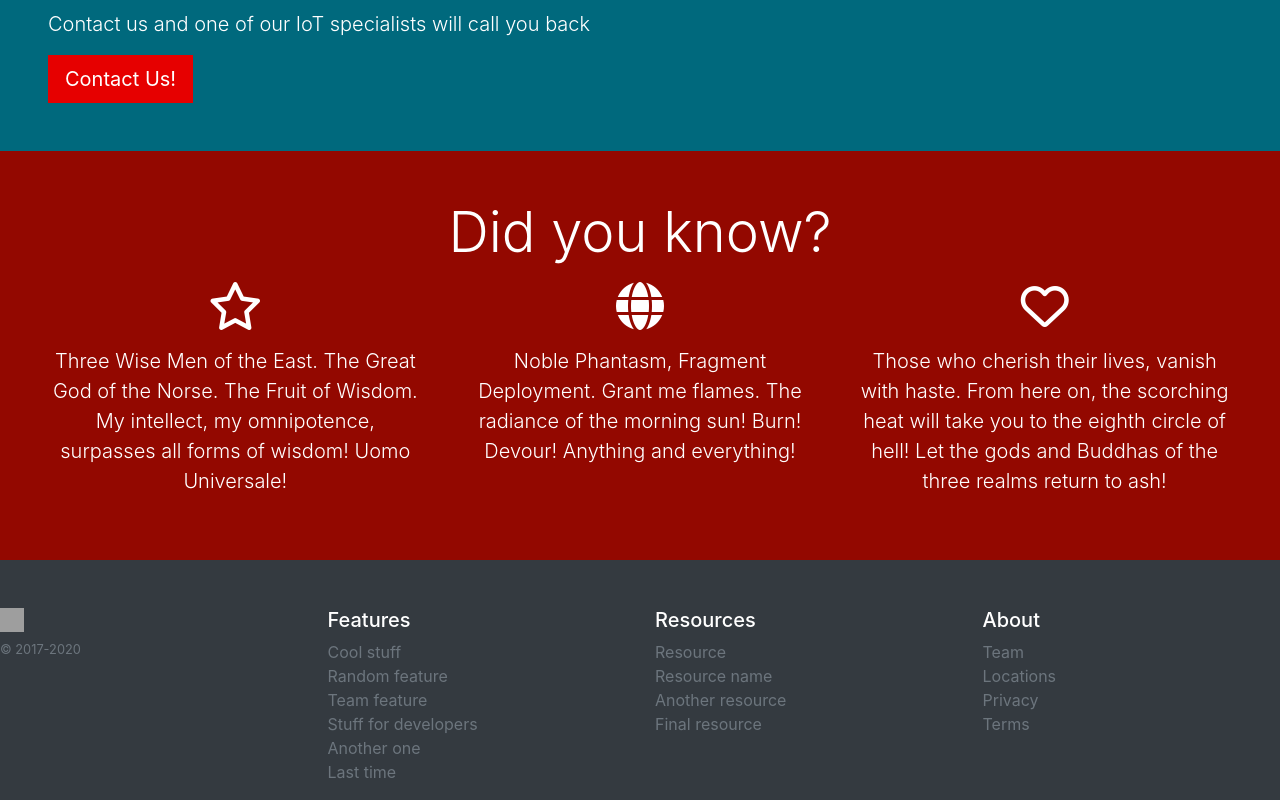
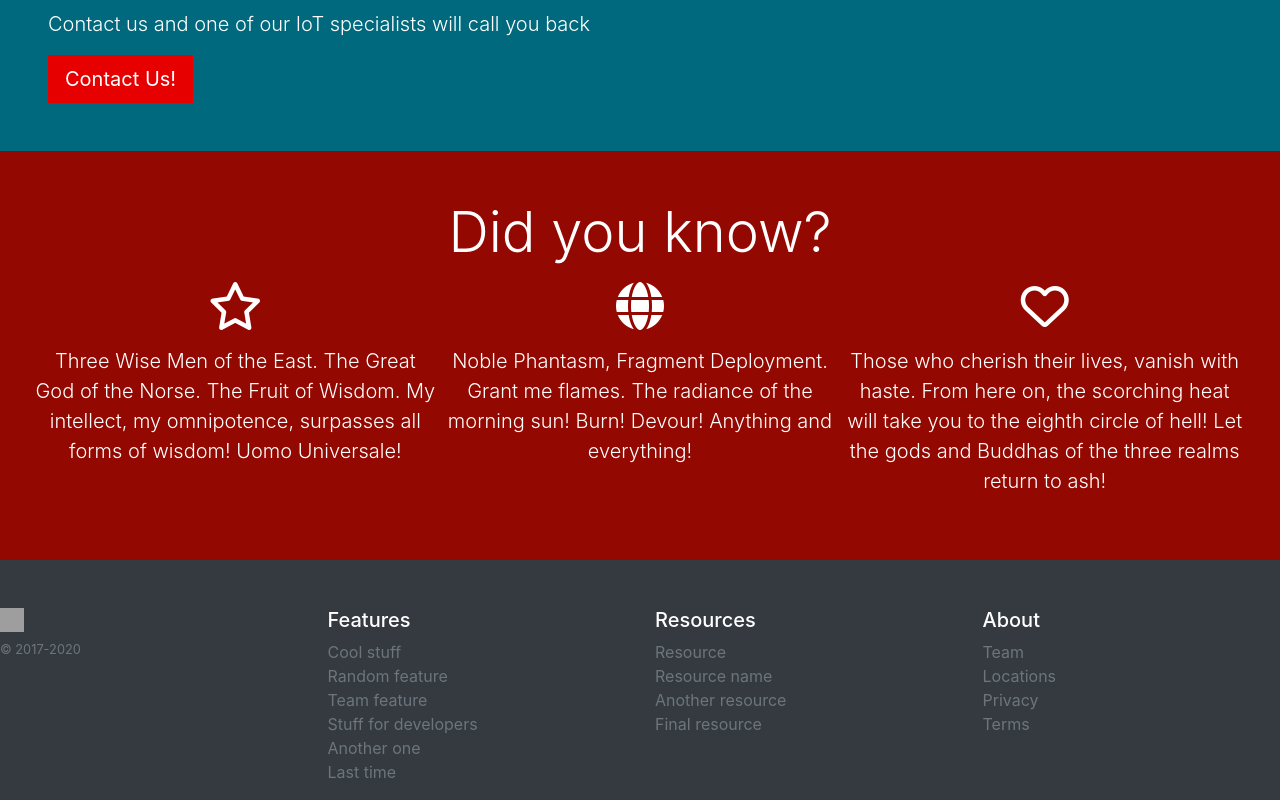
Before and after one commit to nxvinh222/VTNET-NB-IoT, a React (Create React App) app: page / in a window 1280 px wide. Shown: the part 4226-5026 px from the top of the page. Built offline with nearby package versions, Linux system fonts and the light colour scheme; grey boxes are pictures that could not be loaded.

Commit message:
Fix: TitleBanner design

```diff
--- a/src/components/TitleBanner.js
+++ b/src/components/TitleBanner.js
@@ -10,16 +10,16 @@ class TitleBanner extends Component {
         <div className="" style={{ color: 'black', position: "relative"}}>
             <div className="p-5" style={{backgroundColor: "#930800", color: "white"}}>
               <p className="display-4 text-center" >Did you know?</p>
-              <Row sm={1} md={3}>
-                <div className="col-4 text-center">
+              <Row sm={1} lg={3}>
+                <div className="text-center">
                   <i className="far fa-star fa-3x"></i>
                   <p className="lead mt-3">Three Wise Men of the East. The Great God of the Norse. The Fruit of Wisdom. My intellect, my omnipotence, surpasses all forms of wisdom! Uomo Universale!</p>
                 </div>
-                <div className="col-4 text-center">
+                <div className="text-center">
                   <i class="fas fa-globe fa-3x"></i>
                   <p className="lead mt-3">Noble Phantasm, Fragment Deployment. Grant me flames. The radiance of the morning sun! Burn! Devour! Anything and everything!</p>
                 </div>
-                <div className="col-4 text-center">
+                <div className="text-center">
                   <i class="far fa-heart fa-3x"></i>
                   <p className="lead mt-3">Those who cherish their lives, vanish with haste. From here on, the scorching heat will take you to the eighth circle of hell! Let the gods and Buddhas of the three realms return to ash!</p>
                 </div>
```
